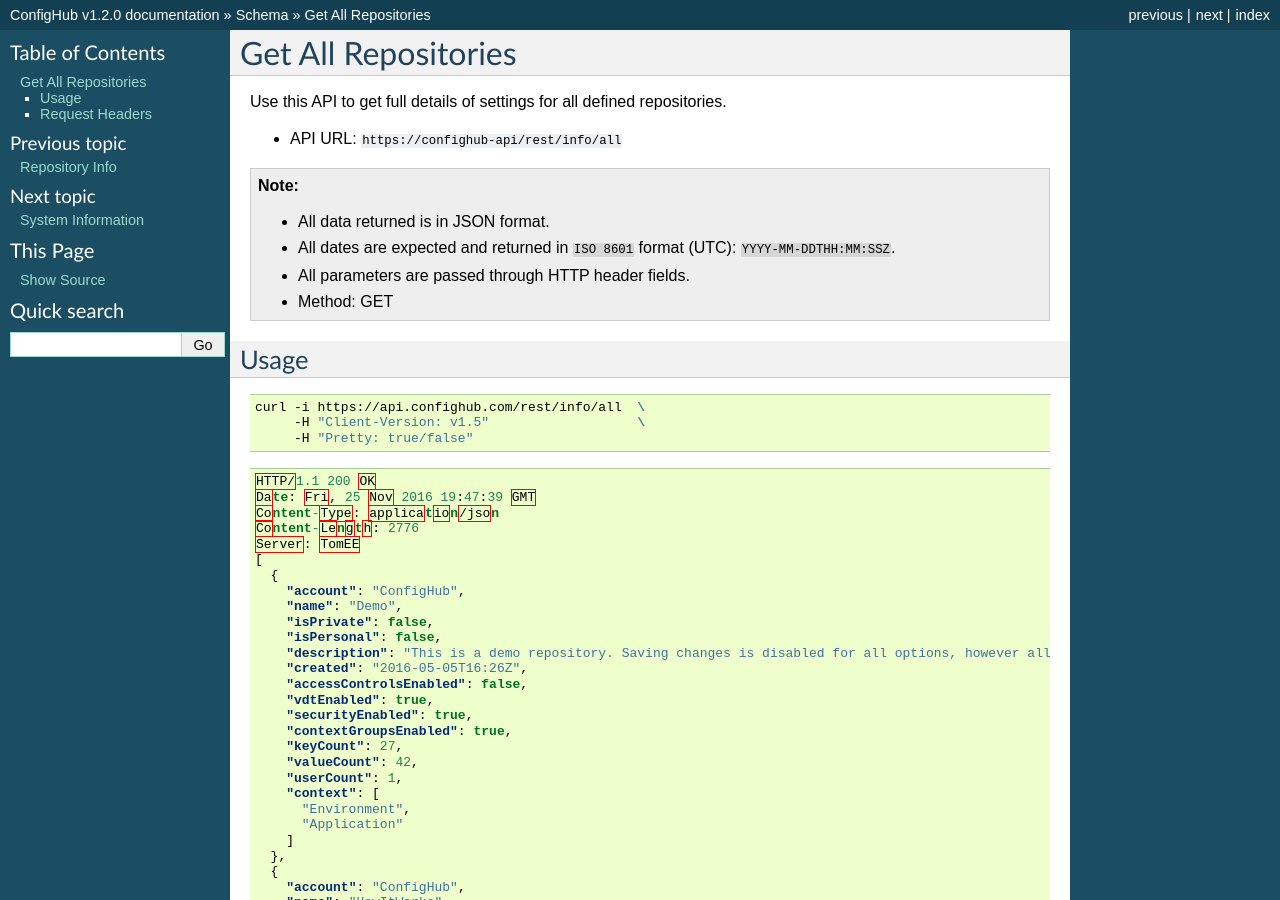
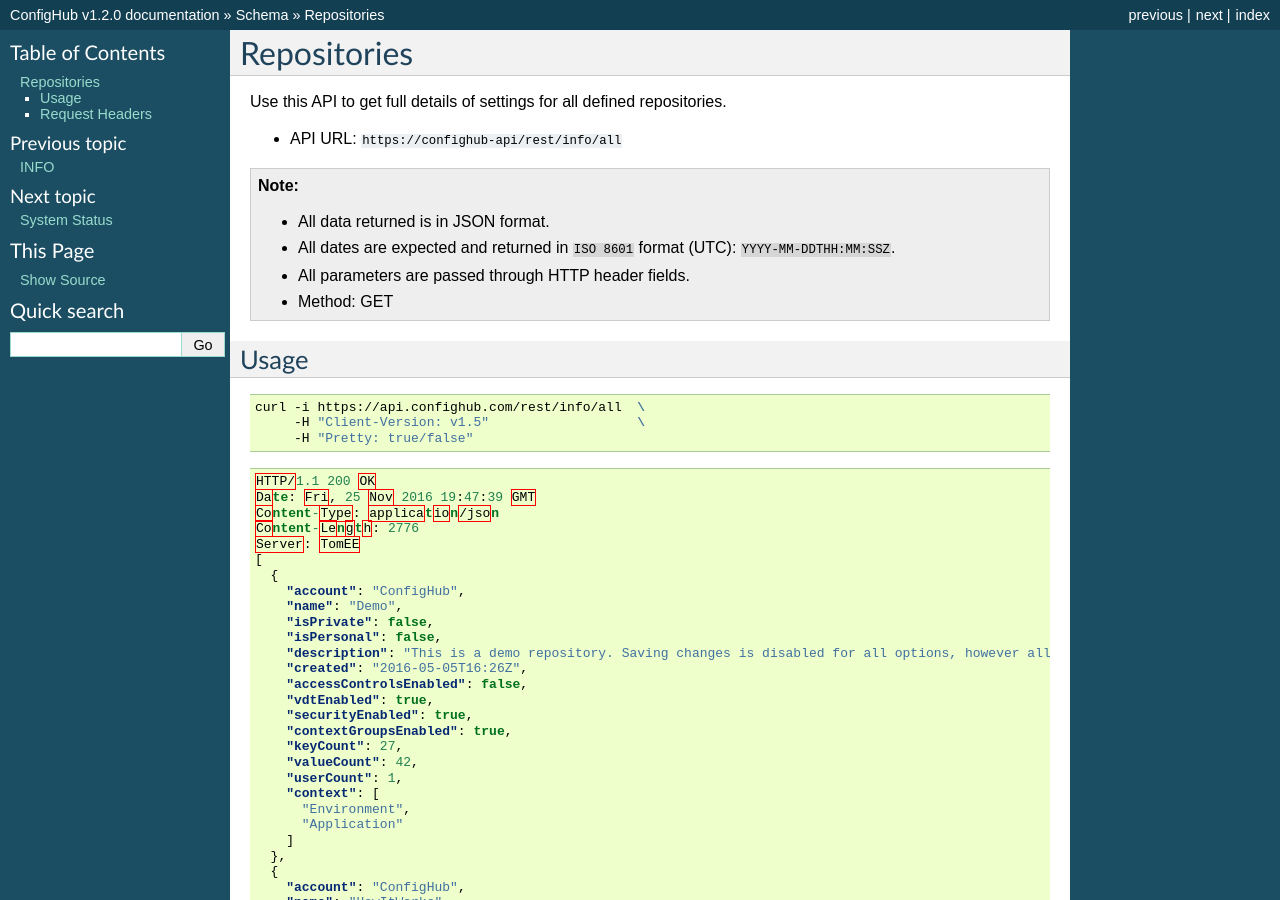
Before and after one commit to ConfigHubPub/Docs, a Sphinx documentation site: the page built from documentation/pages/schema/all.rst, in a window 1280 px wide and 900 px high. Built offline with Sphinx 7.4.7, drawn with Linux system fonts in a browser that asks for light colours; pages that are not in the unit, such as notebooks, are missing from menus; some of the changed text lies outside the part shown.

Commit message:
properties

```diff
--- a/documentation/pages/schema/all.rst
+++ b/documentation/pages/schema/all.rst
@@ -1,7 +1,8 @@
 .. _allRepos:
 
-Get All Repositories
-^^^^^^^^^^^^^^^^^^^^
+************
+Repositories
+************
 
 Use this API to get full details of settings for all defined repositories.
 
--- a/documentation/pages/schema/info.rst
+++ b/documentation/pages/schema/info.rst
@@ -1,7 +1,8 @@
 .. _info:
 
-Repository Info
-^^^^^^^^^^^^^^^
+****
+INFO
+****
 
 This API provides information about a specific repository.  It allows for glob syntax search of
 configuration files, and context definition.
--- a/documentation/pages/schema/system.rst
+++ b/documentation/pages/schema/system.rst
@@ -1,7 +1,8 @@
 .. _system:
 
-System Information
-^^^^^^^^^^^^^^^^^^
+*************
+System Status
+*************
 
 API returns details of ConfigHub License and version.
 
```
